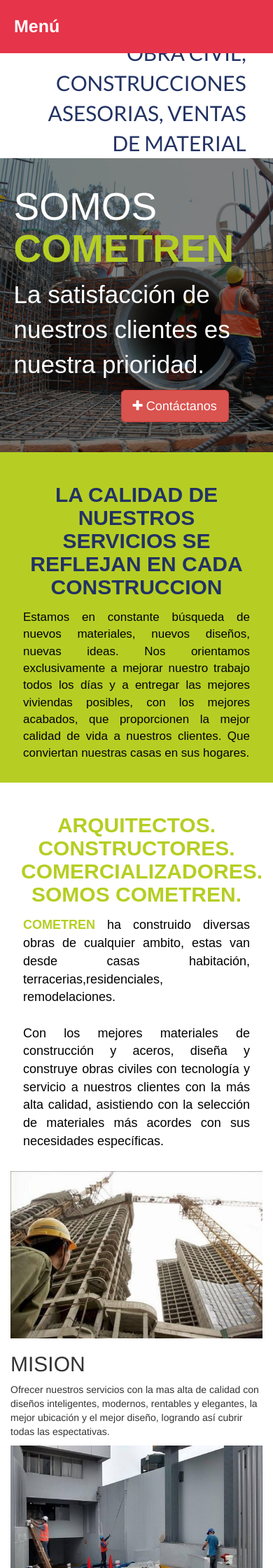
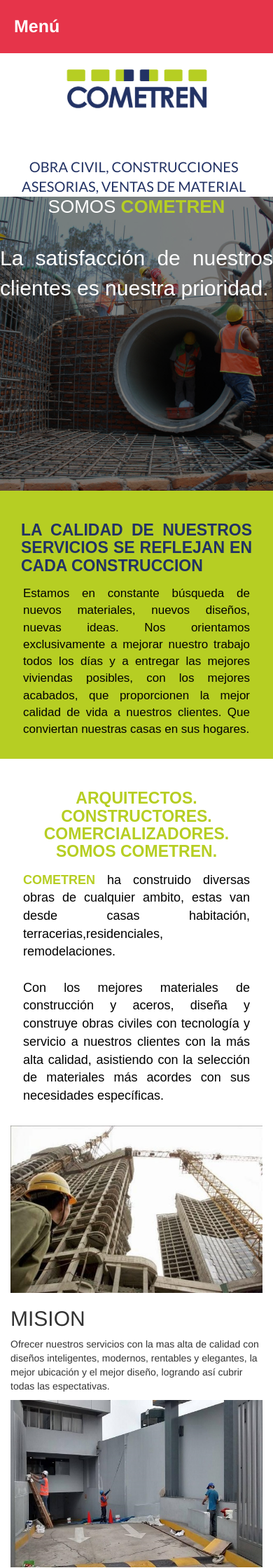
Before and after one commit to esteban1234/cometren, a PHP site: page /vistas/nosotros.php in a window 390 px wide. Shown: the top 2240 px of the page at 70% size. Run offline with PHP 8.4, Linux system fonts and the light colour scheme.

Commit message:
DISEÑO RESPONSIVO

```diff
--- a/css/responsivo.css
+++ b/css/responsivo.css
@@ -5,6 +5,7 @@
         position: fixed;
         top: 0;
         background: #E6344A;
+        z-index: 1000;
     }
     .menu_bar .bt-menu {
         display: block;
@@ -23,7 +24,7 @@
         width: 80%;
         position: fixed;
         right: 100%;
-        margin: 0;
+        top: 14%;
         overflow: scroll;
     }
     .menu nav ul li {
@@ -37,6 +38,139 @@
     .article-title {
         font-size: 28px;
     }
+
+    .cabeza{
+      margin-top: 10%;
+    }
+
+    .contenheader{
+      width: 100%;
+    }
+
+    .contenheader .logo{
+      width: 100%;
+    }
+
+    .logo img{
+      margin: auto;
+      padding: 0px;
+    }
+
+    .contenheader .textoheader{
+      width: 100%;
+      text-align: center;
+      font-size: 20px;
+    }
+
+
+    .primeraseccion .banner p{
+      width: 100%;
+    }
+
+  footer{
+    height: 100%;
+  }
+  footer p{
+    font-size: 18px;
+  }
+
+  /****************INICIA NOSOTROS******************/
+  .bannern{
+    /*border: 2px solid red;*/
+  }
+
+  .fondo h1{
+    width: 100%;
+    margin: 0px;
+    font-size: 26px;
+    text-align: center;
+  }
+
+  .fondo p{
+    margin: 10% 0px;
+    text-align: justify;
+    width: 100%;
+    font-size: 30px;
+  }
+
+  .fondo .btnn
+  {
+    /*border: 2px solid red;*/
+    width: 100%;
+  }
+
+  .btnn a button{
+    /*border: 2px solid green;*/
+    margin-left: 30%;
+    text-align: center;
+  }
+
+  .bannernn h1, .bannernn2 h1
+  {
+    font-size: 23px;
+    text-align: justify;
+  }
+
+  .bannernn2 h1{
+    text-align: center;
+  }
+
+  .img-img{
+    width: 100%;
+  }
+
+/****************INICIA SERVICIO******************/
+
+.fondos h1{
+  width: 100%;
+  margin: 10% 0px;
+  font-size: 26px;
+  text-align: center;
+}
+
+.fondos p{
+  margin: 10% 0px;
+  text-align: justify;
+  width: 100%;
+  font-size: 30px;
+}
+
+.btnn
+{
+  display: none;
+}
+
+.bannercontru{
+  display: none;
+}
+
+.bannerss h1{
+  font-size: 26px;
+}
+
+.servcontru{
+  width: 100%;
+}
+
+.construuno{
+  width: 100%;
+  margin: 5% 0px;
+  /*border-top: .5px solid rgb(16, 198, 99);*/
+}
+
+.bannercontru2{
+  display: none;
+}
+
+/****************INICIA CONTACTO******************/
+.contendirecc, .contenform{
+  width: 100%;
+  margin: 5% 0px;
+}
+
+.contenform{
+  padding: 0px 5%;
+}
 }
 
 @media screen and (max-width: 1306px) {
@@ -46,6 +180,7 @@
         position: fixed;
         top: 0;
         background: #E6344A;
+        z-index: 1000;
     }
     .menu_bar .bt-menu {
         display: block;
@@ -64,9 +199,8 @@
         width: 80%;
         position: fixed;
         right: 100%;
-        margin: 0;
+        top: 14%;
         overflow: scroll;
-        /*top: -1;*/
     }
     .menu nav ul li {
         display: block;
@@ -76,4 +210,60 @@
         display: block;
         text-decoration: none;
     }
+
+    .cabeza{
+      margin-top: 10%;
+    }
+
+    .contenheader{
+      width: 100%;
+    }
+
+    .contenheader .logo{
+    }
+
+    .logo img{
+      margin: auto;
+      padding: 0px;
+    }
+
+    .contenheader .textoheader{
+      text-align: center;
+      font-size: 20px;
+    }
+
+
+    .primeraseccion .banner p{
+      width: 100%;
+    }
+
+  footer{
+    height: 100%;
+  }
+
+  footer p{
+    font-size: 18px;
+  }
+
+  /****************INICIA NOSOTROS******************/
+  .img-img{
+    width: 100%;
+  }
+
+  /****************INICIA CONTACTO******************/
+  .contenedorcontac
+  {
+    border: 2px solid red;
+  }
+
+  .contendirecc, .contenform{
+    width: 49%;
+    margin: 0px;
+    padding: 3%;
+  }
+
+  /*.contenform{
+    padding: 0px 5%;
+  }*/
+
 }
--- a/vistas/nosotros.php
+++ b/vistas/nosotros.php
@@ -61,20 +61,20 @@
 		<div class="section">
       <div class="container">
         <div class="row">
-          <div class="col-md-4">
-            <img src="../img/mision.jpg" class="img-responsive">
+          <div class="col-xs-12 col-sm-12 col-md-4">
+            <img src="../img/mision.jpg" class="img-responsive img-img">
             <h2>MISION</h2>
             <p>Ofrecer nuestros servicios con la mas alta de calidad con diseños inteligentes, modernos, rentables y elegantes, la mejor ubicación y el mejor diseño, logrando así cubrir todas las espectativas.</p>
           </div>
-          <div class="col-md-4">
+          <div class="col-xs-12 col-sm-12 col-md-4">
             <img src="../img/vision.jpg"
-            class="img-responsive">
+            class="img-responsive img-img">
             <h2>VISION</h2>
             <p>Mantenernos como empresa lider por la calidad, prestigio y garantía de nuestros servicios y productos. Mantener nuestro compromiso de buen servicio y obtener los mejores resultados para nuestros clientes y colaboradores.</p>
           </div>
           <div class="col-md-4">
             <img src="../img/valores.jpg"
-            class="img-responsive">
+            class="img-responsive img-img">
             <h2>VALORES</h2>
             <p><strong>COMETREN</strong> distinguirá siempre por su responsabilidad, honestidad, compromiso, calidad, respeto, ética y trabajo en equipo.</p>
           </div>
@@ -85,13 +85,6 @@
 
 	<article class="bannernnn">
 		<h1>¿NECESITAS CONSTRUIR?</h1>
-		<!-- <div class="btn-toolbar btnn" role="toolbar">
-	  <a href="vistas/contacto.php">
-			  	<button type="button" class="btn btn-danger btn-lg">
-			    	<span><i class="fa fa-plus" aria-hidden="true"></i></span> Contáctanos
-			  	</button>
-			  </a>
-	</div> -->
 	</article>
 </article>
 
```
Also changed, not shown: index.php (+8 -15 lines), vistas/envia.php (+4 -4 lines).
